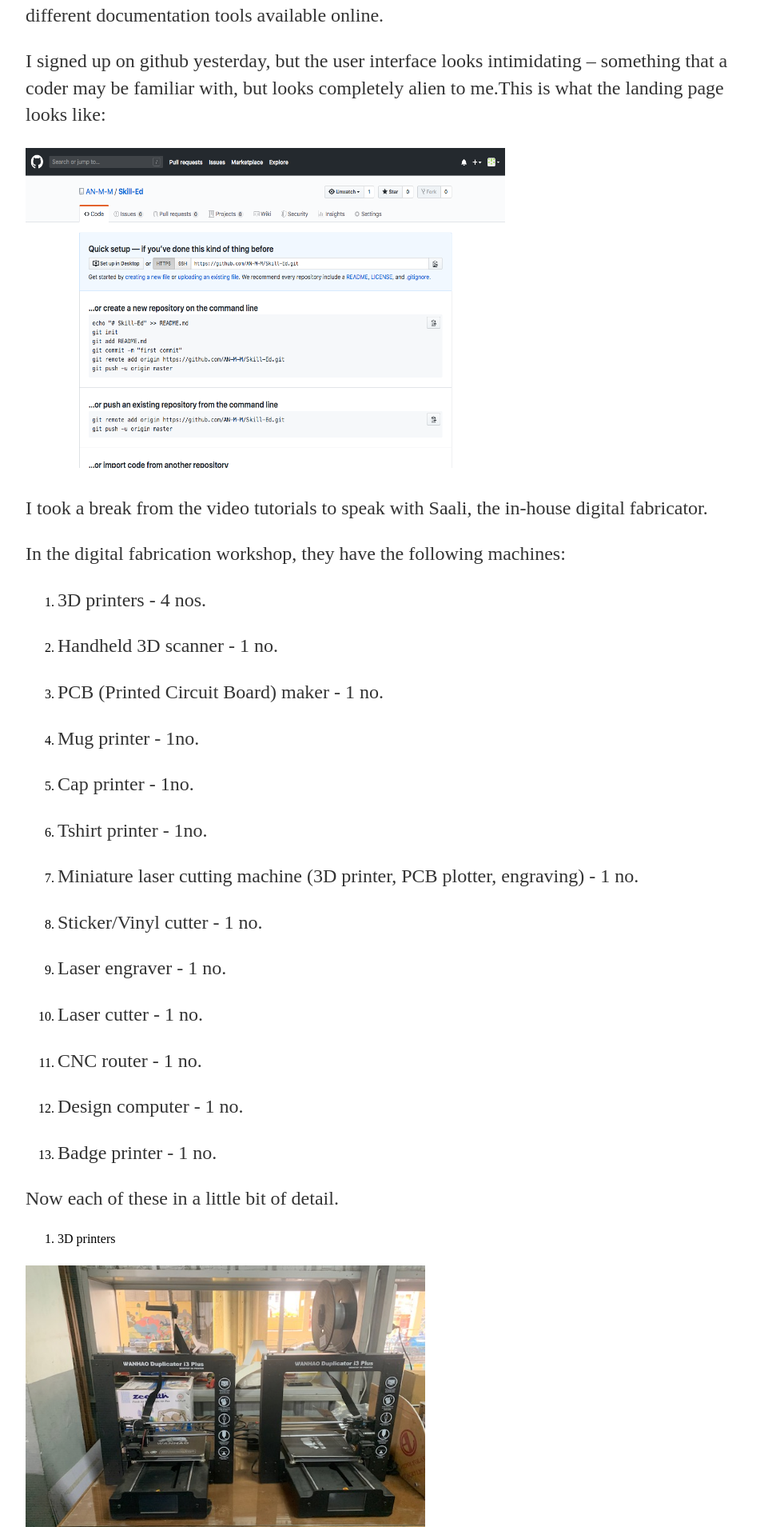
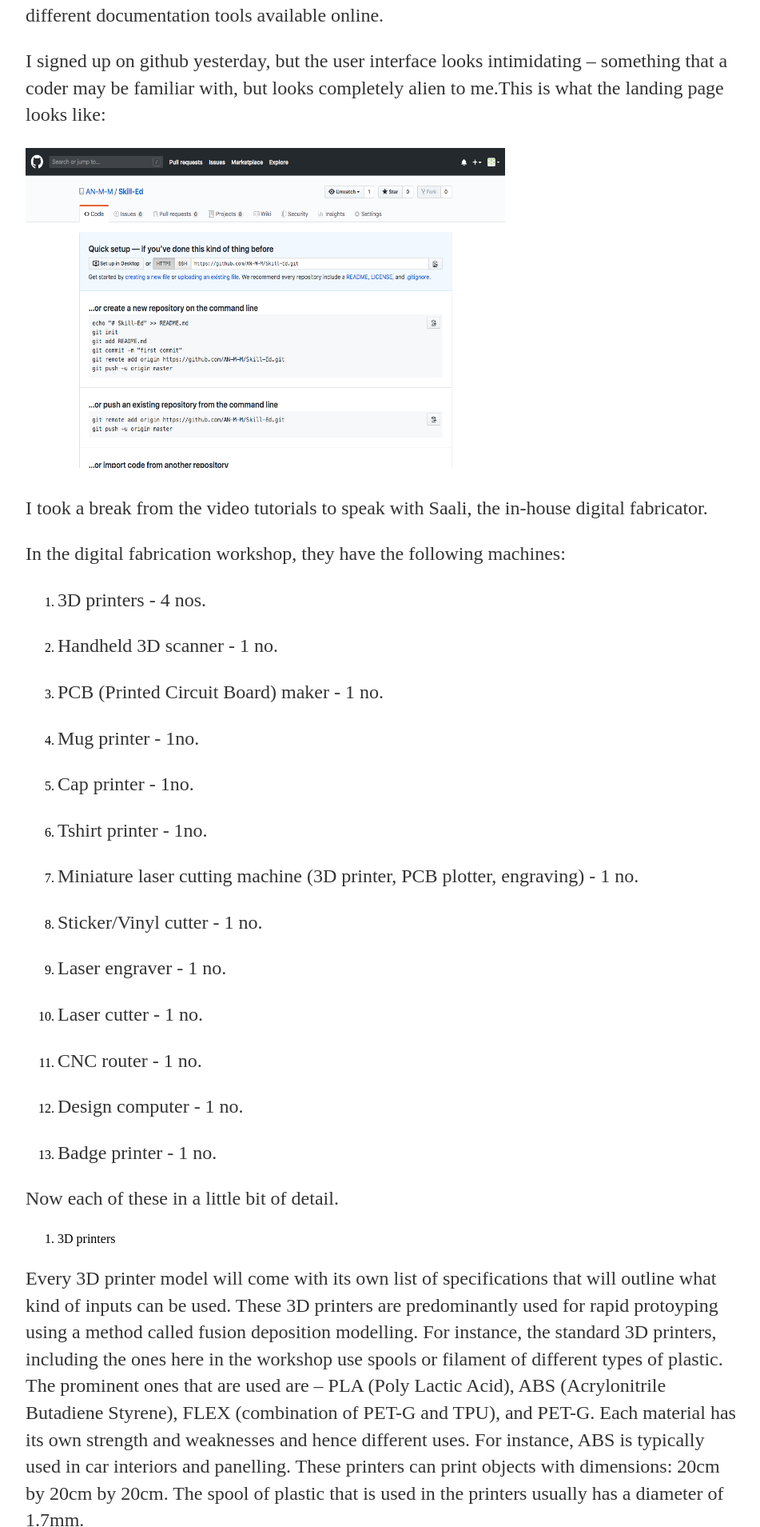
Before and after one commit to AN-M-M/AN-M-M.github.io, a Jekyll site: the page built from _posts/2019-10-21-Week-1-Principles-And-Practices.md, in a window 1280 px wide. Shown: the part 4491-6400 px from the top of the page at 80% size, without its empty margins (160-1111 px from the left). Built offline with Jekyll 4.4.1, drawn with Linux system fonts in a browser that asks for light colours.

```diff
--- a/_posts/2019-10-21-Week-1-Principles-And-Practices.md
+++ b/_posts/2019-10-21-Week-1-Principles-And-Practices.md
@@ -111,17 +111,17 @@ Now each of these in a little bit of detail.
 
 1. 3D printers
 
+ Every 3D printer model will come with its own list of specifications that will outline what kind of inputs can be used. These 3D printers are predominantly used for rapid protoyping using a method called fusion deposition modelling. For instance, the standard 3D printers, including the ones here in the workshop use spools or filament of different types of plastic. The prominent ones that are used are -- PLA (Poly Lactic Acid), ABS (Acrylonitrile Butadiene Styrene), FLEX (combination of PET-G and TPU), and PET-G. Each material has its own strength and weaknesses and hence different uses. For instance, ABS is typically used in car interiors and panelling. These printers can print objects with dimensions: 20cm by 20cm by 20cm. The spool of plastic that is used in the printers usually has a diameter of 1.7mm.
+
 ![3D printers](/images/3Dprinters.jpg){:height="360px" width="500px"}
 
 ![3D printers](/images/3Dprinters2.jpg){:height="360px" width="500px"}
 
- Every 3D printer model will come with its own list of specifications that will outline what kind of inputs can be used. These 3D printers are predominantly used for rapid protoyping using a method called fusion deposition modelling. For instance, the standard 3D printers, including the ones here in the workshop use spools or filament of different types of plastic. The prominent ones that are used are -- PLA (Poly Lactic Acid), ABS (Acrylonitrile Butadiene Styrene), FLEX (combination of PET-G and TPU), and PET-G. Each material has its own strength and weaknesses and hence different uses. For instance, ABS is typically used in car interiors and panelling. These printers can print objects with dimensions: 20cm by 20cm by 20cm. The spool of plastic that is used in the printers usually has a diameter of 1.7mm.
-
 2. Handheld 3D scanner
 
+ This is quite an interesting tool -- it is first connected to a laptop using a wire. The 3D scanner has a camera and a        gyroscope, which is moved gently around the object or person that needs to be scanned -- moving slowly from left to right,    keeping the object/person at a distance. I watched a 3D scan of the digital fabricator mentor, Saali. This can be fed into    the 3D printer for printing.
+
 ![handheld scanner](/images/handheldscanner.jpg){:height="360px" width="500px"}
-
- This is quite an interesting tool -- it is first connected to a laptop using a wire. The 3D scanner has a camera and a        gyroscope, which is moved gently around the object or person that needs to be scanned -- moving slowly from left to right,    keeping the object/person at a distance. I watched a 3D scan of the digital fabricator mentor, Saali. This can be fed into    the 3D printer for printing.
 
 *PCB maker*
 
```
